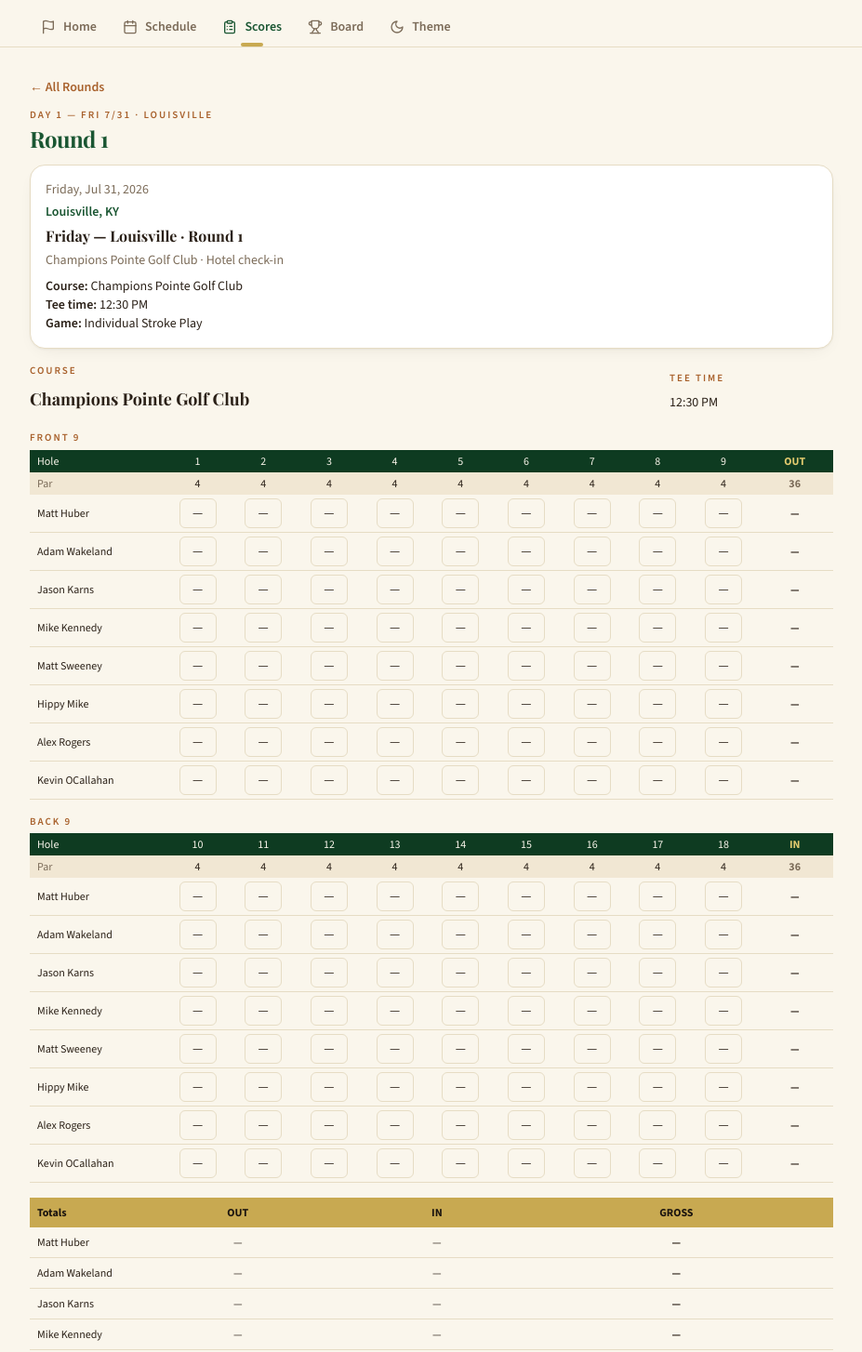
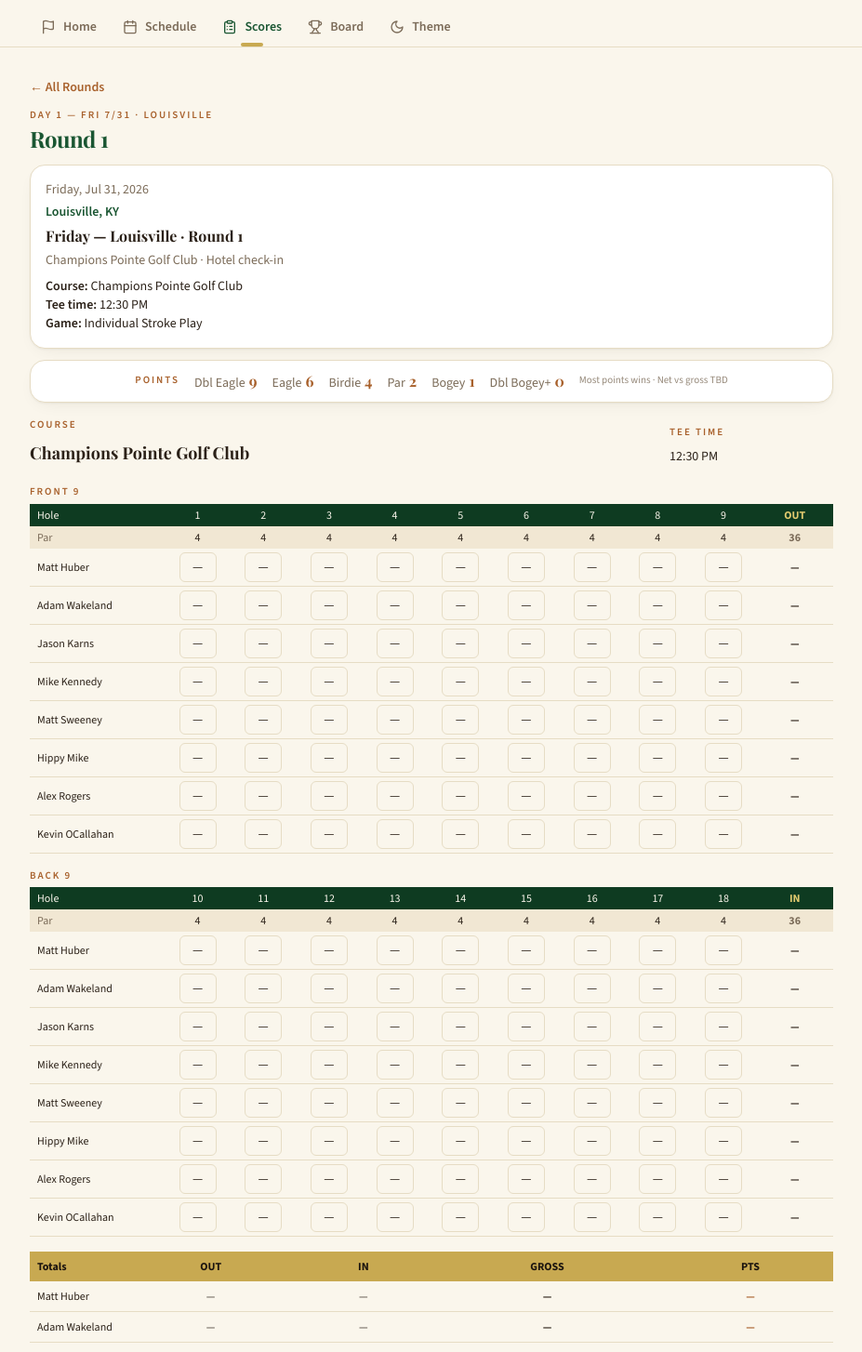
Before and after one commit to cactuar614/CFSTT2026-Golf, a Next.js app: page /scorecard/round-1 in a window 1280 px wide. Shown: the top 1454 px of the page at 93% size, without its empty margins (176-1103 px from the left). Built offline with nearby package versions, Linux system fonts and the light colour scheme; a web font is replaced by a local one.

Commit message:
Show gross and Stableford points on all individual scorecards
PTS totals column and the points key now appear on Friday's card too,
not just Saturday's. Sunday's scramble placeholder unchanged.

https://claude.ai/code/session_01C9XSUp2wYSEZX18wtPZugK

```diff
--- a/app/scorecard/[roundId]/RoundScorecardClient.tsx
+++ b/app/scorecard/[roundId]/RoundScorecardClient.tsx
@@ -80,7 +80,7 @@ export default function RoundScorecardClient() {
           </div>
         ) : null}
 
-        {round.game === 'stableford' ? <StablefordKey /> : null}
+        {round.game !== 'scramble' ? <StablefordKey /> : null}
       </div>
 
       {round.game === 'scramble' && SCRAMBLE_TEAMS.length === 0 ? (
--- a/components/ScorecardTable.tsx
+++ b/components/ScorecardTable.tsx
@@ -168,9 +168,7 @@ export default function ScorecardTable({ round, players }: ScorecardTableProps)
               <th className="px-2 py-3 text-center text-sm font-bold md:py-2 md:text-xs">OUT</th>
               <th className="px-2 py-3 text-center text-sm font-bold md:py-2 md:text-xs">IN</th>
               <th className="px-2 py-3 text-center text-sm font-bold md:py-2 md:text-xs">GROSS</th>
-              {isStableford ? (
-                <th className="px-2 py-3 text-center text-sm font-bold md:py-2 md:text-xs">PTS</th>
-              ) : null}
+              <th className="px-2 py-3 text-center text-sm font-bold md:py-2 md:text-xs">PTS</th>
             </tr>
           </thead>
           <tbody>
@@ -191,11 +189,9 @@ export default function ScorecardTable({ round, players }: ScorecardTableProps)
                   <td className="px-2 py-3 text-center text-sm tabular-nums md:py-2 md:text-xs">{f ?? '—'}</td>
                   <td className="px-2 py-3 text-center text-sm tabular-nums md:py-2 md:text-xs">{b ?? '—'}</td>
                   <td className="px-2 py-3 text-center text-sm font-bold tabular-nums md:py-2 md:text-xs">{gross ?? '—'}</td>
-                  {isStableford ? (
-                    <td className="px-2 py-3 text-center text-sm font-bold tabular-nums text-copper dark:text-accent md:py-2 md:text-xs">
-                      {points ?? '—'}
-                    </td>
-                  ) : null}
+                  <td className="px-2 py-3 text-center text-sm font-bold tabular-nums text-copper dark:text-accent md:py-2 md:text-xs">
+                    {points ?? '—'}
+                  </td>
                 </tr>
               );
             })}
```
Also changed, not shown: 1 other file (tests, documents, lock files or other folders).
